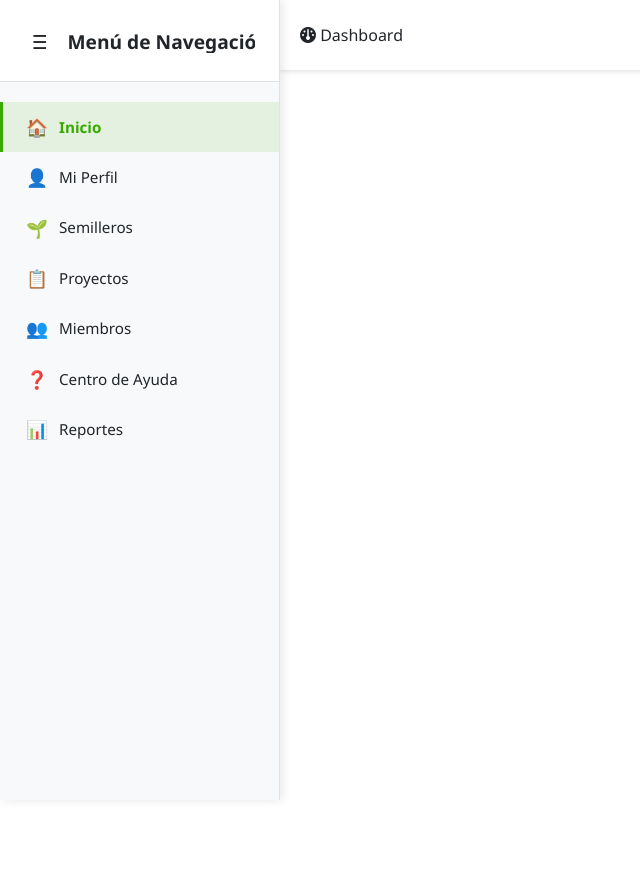
After one commit to Lizromans/C-Users-SENA-GC, a Django app: template GC/GC2/templates/base.html in a window 1280 px wide. The commit adds this page. Shown: the whole page, without its empty margins (0-640 px from the left). Run offline with Django 3.2, Linux system fonts and the light colour scheme; the template is opened without the code that fills it, so the values that code supplies are empty; some libraries are stand-ins or nearby versions.

Commit message:
Creación de base

```diff
--- /dev/null
+++ b/GC/GC2/templates/base.html
@@ -0,0 +1,100 @@
+{% load static %}
+<!DOCTYPE html>
+<html lang="es">
+<head>
+  <meta charset="utf-8">
+  <meta name="viewport" content="width=device-width, initial-scale=1">
+  <title>{% block titulo %}{% endblock %}</title>
+
+  <!-- Bootstrap CSS -->
+   <link rel="stylesheet" href="https://cdnjs.cloudflare.com/ajax/libs/font-awesome/6.4.0/css/all.min.css"/>
+  <link href="{% static 'css/bootstrap.min.css' %}" rel="stylesheet">
+  <!-- CSS personalizado -->
+  <link href="{% static 'css/base.css' %}" rel="stylesheet">
+
+  {% block css %}{% endblock %}
+</head>
+<body>
+    <div>
+        <!-- Header fijo -->
+        <div class="header-container">
+            <header class="header-content">
+                <span class="sidebar-icon">
+                    <i class="fa fa-dashboard" aria-hidden="true"></i>
+                    Dashboard
+                </span>
+            </header>
+        </div>
+
+        <!-- Sidebar -->
+        <aside class="sidebar">
+            <div class="sidebar-header">
+                <!-- Botón único que abre y cierra -->
+                <button class="btn-open" aria-label="Abrir/Cerrar menú">☰</button>
+                <h5 class="sidebar-title">Menú de Navegación</h5>
+            </div>
+
+            <div class="sidebar-body">
+                <nav>
+                <ul class="nav flex-column">
+                    <li class="nav-item">
+                    <a class="nav-link active" href="#" aria-current="page">
+                        <span class="nav-icon">🏠</span>
+                        <span class="nav-text">Inicio</span>
+                    </a>
+                    </li>
+                    <li class="nav-item">
+                    <a class="nav-link" href="#">
+                        <span class="nav-icon">👤</span>
+                        <span class="nav-text">Mi Perfil</span>
+                    </a>
+                    </li>
+                    <li class="nav-item">
+                    <a class="nav-link" href="#">
+                        <span class="nav-icon">🌱</span>
+                        <span class="nav-text">Semilleros</span>
+                    </a>
+                    </li>
+                    <li class="nav-item">
+                    <a class="nav-link" href="#">
+                        <span class="nav-icon">📋</span>
+                        <span class="nav-text">Proyectos</span>
+                    </a>
+                    </li>
+                    <li class="nav-item">
+                    <a class="nav-link" href="#">
+                        <span class="nav-icon">👥</span>
+                        <span class="nav-text">Miembros</span>
+                    </a>
+                    </li>
+                    <li class="nav-item">
+                    <a class="nav-link" href="#">
+                        <span class="nav-icon">❓</span>
+                        <span class="nav-text">Centro de Ayuda</span>
+                    </a>
+                    </li>
+                    <li class="nav-item">
+                    <a class="nav-link" href="#">
+                        <span class="nav-icon">📊</span>
+                        <span class="nav-text">Reportes</span>
+                    </a>
+                    </li>
+                </ul>
+                </nav>
+            </div>
+        </aside>
+    </div>
+
+    <!-- Contenido principal -->
+    <main class="main-content">
+        {% block contenido %}{% endblock %}
+    </main>
+
+    <!-- JS de Bootstrap y dependencias -->
+    <script src="https://cdn.jsdelivr.net/npm/bootstrap@5.3.2/dist/js/bootstrap.bundle.min.js"></script>
+    <script src="{% static 'js/bootstrap.min.js' %}"></script>
+    <script src="{% static 'js/sidebar.js' %}"></script>
+
+
+</body>
+</html>
--- a/GC/GC2/urls.py
+++ b/GC/GC2/urls.py
@@ -5,4 +5,5 @@ from django.conf.urls.static import static
 
 urlpatterns = [
     path('', views.bienvenido, name='bienvenido'),
+    path('base/', views.base, name='base'),
 ]
--- a/GC/GC2/views.py
+++ b/GC/GC2/views.py
@@ -3,3 +3,6 @@ from django.shortcuts import render
 # Create your views here.
 def bienvenido(request):
     return render(request, 'paginas/bienvenido.html')
+
+def base(request):
+    return render(request, 'base.html')
--- /dev/null
+++ b/GC/static/css/base.css
@@ -0,0 +1,268 @@
+:root {
+    --color-primario: #ffffff;
+    --color-sidebar-bg: #f8f9fa;
+    --color-sidebar-shadow: rgba(0, 0, 0, 0.1);
+    --color-nav-hover: #e9ecef;
+    --color-nav-active: #39A900;
+    --color-text-primary: #212529;
+    --color-text-secondary: #6c757d;
+    --sidebar-width: 280px;
+    --sidebar-collapsed-width: 60px;
+    --header-height: 70px;
+}
+
+/* ======= RESET Y BASE ======= */
+* {
+    margin: 0;
+    padding: 0;
+    box-sizing: border-box;
+}
+
+body {
+    background: var(--color-primario);
+    min-height: 100vh;
+    width: 100vw;
+    font-family: 'Segoe UI', Tahoma, Geneva, Verdana, sans-serif;
+}
+
+/* ======= HEADER ======= */
+.header-container {
+    position: fixed;
+    top: 0;
+    left: var(--sidebar-width);
+    width: calc(100% - var(--sidebar-width));
+    height: var(--header-height);
+    background: var(--color-primario);
+    box-shadow: 0 2px 4px var(--color-sidebar-shadow);
+    transition: left 0.3s ease, width 0.3s ease;
+    z-index: 1030;
+}
+
+.header-content {
+    display: flex;
+    align-items: center;
+    padding: 15px 20px;
+    height: 100%;
+}
+
+.sidebar-icon {
+    font-size: 1rem;
+    font-weight: 200;
+    color: var(--color-text-primary);
+}
+
+/* Ajuste header cuando el sidebar está colapsado */
+body.sidebar-collapsed .header-container {
+    left: var(--sidebar-collapsed-width);
+    width: calc(100% - var(--sidebar-collapsed-width));
+}
+
+/* ======= SIDEBAR ======= */
+.sidebar {
+    position: fixed;
+    top: 0;
+    left: 0;
+    width: var(--sidebar-width);
+    height: 100vh;
+    background-color: var(--color-sidebar-bg);
+    border-right: 1px solid #dee2e6;
+    box-shadow: 2px 0 10px var(--color-sidebar-shadow);
+    display: flex;
+    flex-direction: column;
+    overflow: hidden;
+    transition: width 0.3s ease;
+    z-index: 1055;
+}
+
+.sidebar.collapsed {
+    width: var(--sidebar-collapsed-width);
+}
+
+/* ======= CABECERA DEL SIDEBAR ======= */
+.sidebar-header {
+    display: flex;
+    align-items: center;
+    padding: 20px 24px 16px;
+    border-bottom: 1px solid #dee2e6;
+    background: white;
+    min-height: var(--header-height);
+}
+
+.btn-open {
+    background: none;
+    border: none;
+    font-size: 1.2rem;
+    color: var(--color-text-primary);
+    padding: 8px;
+    margin-right: 12px;
+    cursor: pointer;
+    transition: color 0.2s ease;
+}
+
+.btn-open:hover {
+    color: var(--color-nav-active);
+}
+
+.sidebar-title {
+    font-size: 1.20rem;
+    font-weight: 600;
+    color: var(--color-text-primary);
+    white-space: nowrap;
+    overflow: hidden;
+    transition: opacity 0.3s ease, transform 0.3s ease;
+    margin-top: 3.1%;
+}
+
+/* Ocultar título cuando colapsado */
+.sidebar.collapsed .sidebar-title {
+    opacity: 0;
+    transform: translateX(-10px);
+}
+
+/* ======= CENTRAR EL BOTÓN EN COLLAPSED ======= */
+.sidebar.collapsed .sidebar-header {
+  justify-content: center; /* centra el contenido horizontal */
+}
+
+.sidebar.collapsed .btn-open {
+  margin: 0;              /* elimina el margin-right que tenías */
+}
+
+/* ======= NAVEGACIÓN ======= */
+.sidebar-body {
+    flex: 1;
+    overflow-y: auto;
+}
+
+.nav.flex-column {
+    list-style: none;
+    padding: 20px 0;
+}
+
+.nav-item {
+    animation: slideIn 0.3s ease forwards;
+}
+
+.nav-icon {
+    font-size: 1.1rem;
+    margin-right: 12px;
+    flex-shrink: 0;
+    width: 20px;
+    display: flex;
+    align-items: center;
+    justify-content: center;
+    transition: margin 0.3s ease;
+}
+
+.nav-text {
+    transition: opacity 0.3s ease, transform 0.3s ease;
+}
+
+.nav-link {
+    display: flex;
+    align-items: center;
+    padding: 12px 24px;
+    color: var(--color-text-primary);
+    text-decoration: none;
+    font-weight: 500;
+    font-size: 0.95rem;
+    border-left: 3px solid transparent;
+    position: relative;
+    transition: all 0.3s ease;
+    white-space: nowrap;
+}
+
+.nav-link:hover {
+    background-color: var(--color-nav-hover);
+    color: var(--color-nav-active);
+    border-left-color: var(--color-nav-active);
+    padding-left: 28px;
+}
+
+.nav-link.active {
+    background-color: rgba(57, 169, 0, 0.1);
+    color: var(--color-nav-active);
+    border-left-color: var(--color-nav-active);
+    font-weight: 600;
+}
+
+.nav-link.active::after {
+    content: '';
+    position: absolute;
+    left: 0; top: 0; bottom: 0;
+    width: 0;
+    background: linear-gradient(
+        to right,
+        var(--color-nav-active) 0%,
+        rgba(57, 169, 0, 0.8) 30%,
+        rgba(57, 169, 0, 0.4) 60%,
+        rgba(57, 169, 0, 0.1) 80%,
+        transparent 100%
+    );
+    opacity: 0;
+    transition: all 0.4s ease;
+    pointer-events: none;
+}
+
+.nav-link.active:hover::after {
+    width: 60px;
+    opacity: 1;
+}
+
+.nav-link.active:hover {
+    box-shadow:
+        inset 3px 0 6px rgba(57, 169, 0, 0.3),
+        inset 6px 0 12px rgba(57, 169, 0, 0.2),
+        inset 12px 0 24px rgba(57, 169, 0, 0.1);
+}
+
+/* Ajustes de colapso en enlaces e íconos */
+.sidebar.collapsed .nav-link {
+    padding-left: 20px;
+}
+
+
+.sidebar.collapsed .nav-text {
+    opacity: 0;
+    transform: translateX(-10px);
+}
+
+/* ======= CONTENIDO PRINCIPAL ======= */
+.main-content {
+    margin-top: var(--header-height);
+    margin-left: var(--sidebar-width);
+    padding: 30px;
+    min-height: calc(100vh - var(--header-height));
+    transition: margin-left 0.3s ease;
+}
+
+body.sidebar-collapsed .main-content {
+    margin-left: var(--sidebar-collapsed-width);
+}
+
+/* ======= ANIMACIONES ======= */
+@keyframes slideIn {
+    from {
+        opacity: 0;
+        transform: translateX(-20px);
+    }
+    to {
+        opacity: 1;
+        transform: translateX(0);
+    }
+}
+
+.nav-item:nth-child(1) { animation-delay: 0.1s; }
+.nav-item:nth-child(2) { animation-delay: 0.2s; }
+.nav-item:nth-child(3) { animation-delay: 0.3s; }
+.nav-item:nth-child(4) { animation-delay: 0.4s; }
+.nav-item:nth-child(5) { animation-delay: 0.5s; }
+.nav-item:nth-child(6) { animation-delay: 0.6s; }
+.nav-item:nth-child(7) { animation-delay: 0.7s; }
+
+/* ======= ACCESIBILIDAD ======= */
+.btn-open:focus,
+.nav-link:focus {
+    outline: 2px solid var(--color-nav-active);
+    outline-offset: 2px;
+}
--- /dev/null
+++ b/GC/static/js/sidebar.js
@@ -0,0 +1,13 @@
+document.addEventListener('DOMContentLoaded', () => {
+  const sidebar   = document.querySelector('.sidebar');
+  const toggleBtn = document.querySelector('.btn-open');
+
+  // Arranca abierto
+  sidebar.classList.remove('collapsed');
+  document.body.classList.remove('sidebar-collapsed');
+
+  toggleBtn.addEventListener('click', () => {
+    sidebar.classList.toggle('collapsed');
+    document.body.classList.toggle('sidebar-collapsed');
+  });
+});
```
Also changed, not shown: GC/static/css/bienvenido.css (+6 -7 lines), GC/static/js/bootstrap.bundle.js, GC/static/js/bootstrap.bundle.min.js, GC/static/js/bootstrap.esm.js, GC/static/js/bootstrap.esm.min.js, GC/static/js/bootstrap.js, GC/static/js/bootstrap.min.js, 6 other files.
